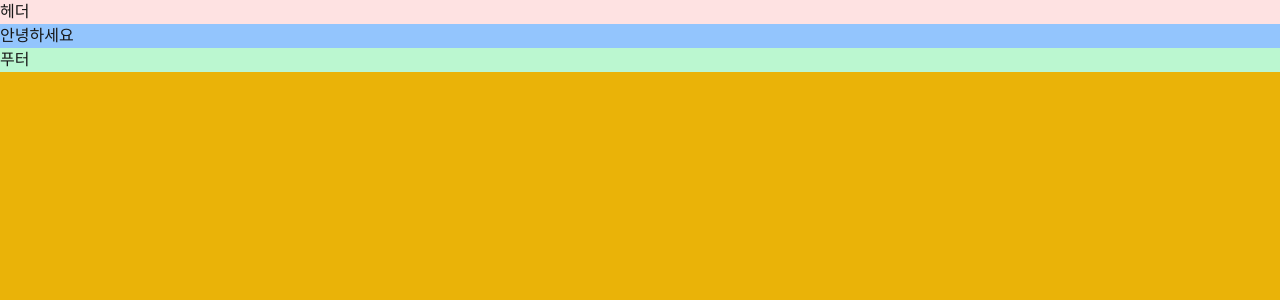
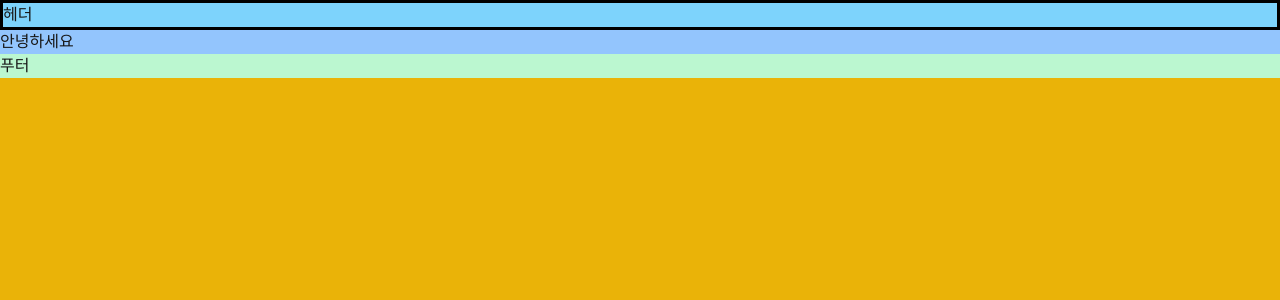
Before and after one commit to kozae00/next, a Next.js app in the folder frontend/: page / in a window 1280 px wide. Shown: the top 300 px of the page. Built offline with nearby package versions, Linux system fonts and the light colour scheme.

Commit message:
tailwind test

```diff
--- a/frontend/app/layout.tsx
+++ b/frontend/app/layout.tsx
@@ -25,7 +25,7 @@ export default function RootLayout({
   return (
     <html lang="en">
       <body className="bg-yellow-500 min-h-[100vh]">
-        <header className="bg-red-100">헤더</header>
+        <header className="bg-sky-300 border-[3px] border-black">헤더</header>
         <div className="bg-blue-300">{children}</div>
         <footer className="bg-green-200">푸터</footer>
       </body>
```
